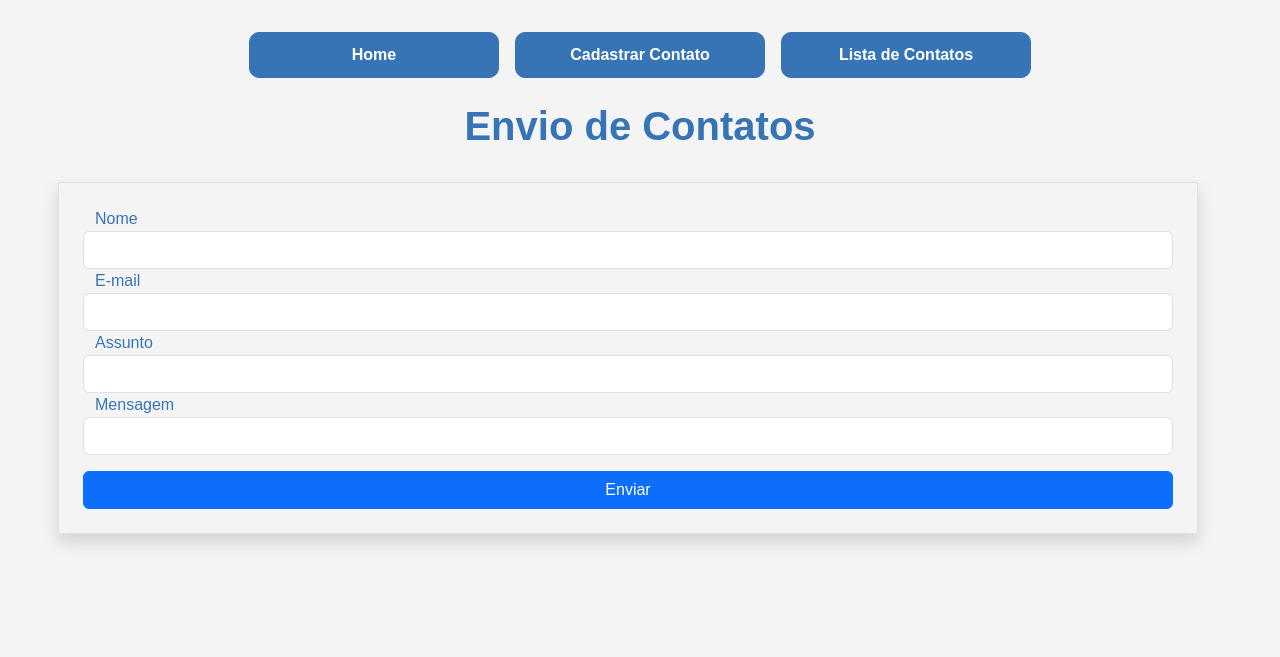
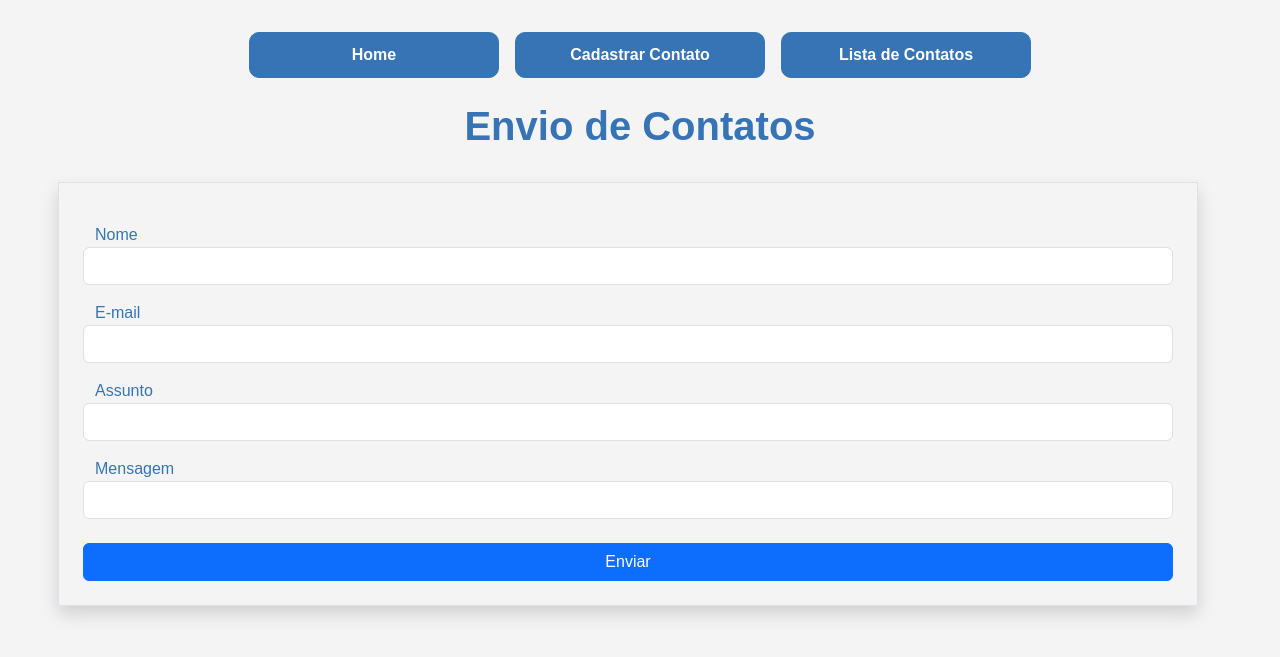
Before and after one commit to jonathan7gb/Aula-Flask, a Flask app: page /contato/ in a window 1280 px wide. Shown: the top 657 px of the page. Run offline with Flask 3, Linux system fonts and the light colour scheme.

Commit message:
populando db

```diff
--- a/app/templates/contato.html
+++ b/app/templates/contato.html
@@ -11,19 +11,19 @@
                 <form action="" method="post" class="row mt-4 p-4 round border shadow">
                     {{form.csrf_token}}
 
-                    {{form.nome.label()}}
+                    {{form.nome.label(class="mt-3")}}
                     {{form.nome(class="form-control")}}
 
-                    {{form.email.label()}}
+                    {{form.email.label(class="mt-3")}}
                     {{form.email(class="form-control")}}
 
-                    {{form.assunto.label()}}
+                    {{form.assunto.label(class="mt-3")}}
                     {{form.assunto(class="form-control")}}
 
-                    {{form.mensagem.label()}}
+                    {{form.mensagem.label(class="mt-3")}}
                     {{form.mensagem(class="form-control")}}
 
-                    {{form.btnSubmit(class="btn btn-primary col-12 mt-3")}}
+                    {{form.btnSubmit(class="btn btn-primary col-12 mt-4 ")}}
                 </form>
             </div>
        </div>
```
Also changed, not shown: instance/database.db.
